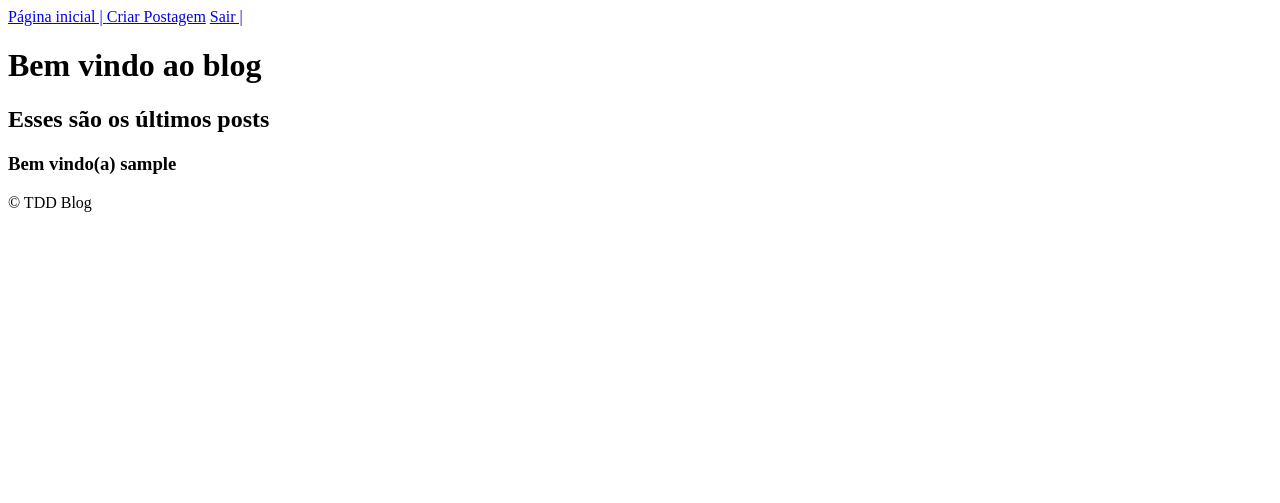
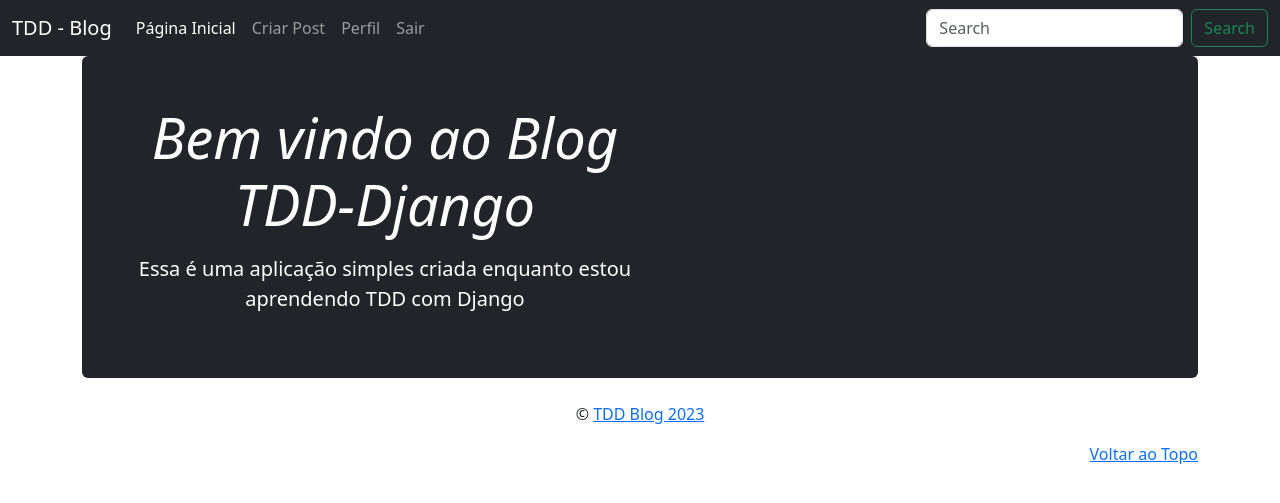
Before and after one commit to odiegofarias/tdd-django, a Django app: page /posts/ in a window 1280 px wide. Shown: the top 503 px of the page. Run offline with Django 4.2, Linux system fonts and the light colour scheme; the visitor is signed in with stand-in values (Sample User, id 1); data that the repository does not hold is empty.

Commit message:
Adicionados alguns estilos aos templates

```diff
--- a/myblog/settings.py
+++ b/myblog/settings.py
@@ -39,7 +39,10 @@ INSTALLED_APPS = [
     'django.contrib.staticfiles',
     'posts',
     'accounts',
+    'crispy_forms',
 ]
+
+CRISPY_TEMPLATE_PACK = 'bootstrap'
 
 MIDDLEWARE = [
     'django.middleware.security.SecurityMiddleware',
--- a/posts/views.py
+++ b/posts/views.py
@@ -1,6 +1,7 @@
 from django.shortcuts import render, redirect
 from .models import Post
 from .forms import PostCreationForm
+from django.contrib.auth.decorators import login_required
 
 
 def index(request):
@@ -16,6 +17,7 @@ def post_detail(request, id):
 
     return render(request, 'posts/detail.html', context)
 
+@login_required
 def create_post(request):
     form = PostCreationForm()
 
--- a/requirements.txt
+++ b/requirements.txt
@@ -3,6 +3,7 @@ attrs==22.2.0
 colorama==0.4.6
 coverage==7.0.3
 Django==4.1.4
+django-crispy-forms==1.14.0
 iniconfig==1.1.1
 model-bakery==1.9.0
 packaging==22.0
--- a/templates/accounts/password_reset.html
+++ b/templates/accounts/password_reset.html
@@ -1,4 +1,5 @@
 {% extends 'base.html' %}
+{% load crispy_forms_tags %}
 
 {% block content %}
 
@@ -6,8 +7,8 @@
     <p>Informe o endereço de email associado à sua conta</p>
     <form action="" method="post">
         {% csrf_token %}
-        {{ form.as_p }}
-        <input type="submit" value="Enviar">
+        {{ form|crispy }}
+        <input type="submit" value="Redefinir a Senha" class="btn btn-primary mt-2">
         <small><p><a href="{% url 'accounts:login_page' %}">Entrar</a></p></small>
     </form>
 {% endblock content %}
--- a/templates/accounts/password_reset_confirm.html
+++ b/templates/accounts/password_reset_confirm.html
@@ -1,11 +1,11 @@
 {% extends 'base.html' %}
-
+{% load crispy_forms_tags %}
 
 {% block content %}
     <h1>Troque sua senha</h1>
     <form action="" method="post">
         {% csrf_token %}
-        {{ form.as_p }}
+        {{ form|crispy }}
         <input type="submit" value="Trocar senha">
     </form>
 {% endblock content %}
--- a/templates/accounts/register.html
+++ b/templates/accounts/register.html
@@ -1,4 +1,5 @@
 {% extends 'base.html' %}
+{% load crispy_forms_tags %}
 
 
 {% block content %}
@@ -6,8 +7,8 @@
     <h1>Crie sua conta</h1>
     <form action="" method="POST">
         {% csrf_token %}
-        {{ form.as_p }}
-        <button type="submit" value="Enviar">Enviar</button>
+        {{ form|crispy }}
+        <button type="submit" value="Enviar" class="btn btn-primary">Enviar</button>
     </form>
 
 {% endblock content %}
--- a/templates/base.html
+++ b/templates/base.html
@@ -5,28 +5,77 @@
     <meta http-equiv="X-UA-Compatible" content="IE=edge">
     <meta name="viewport" content="width=device-width, initial-scale=1.0">
     <title>TDD- Django Blog </title>
+    <link href="https://cdn.jsdelivr.net/npm/bootstrap@5.3.0-alpha1/dist/css/bootstrap.min.css" rel="stylesheet" integrity="sha384-GLhlTQ8iRABdZLl6O3oVMWSktQOp6b7In1Zl3/Jr59b6EGGoI1aFkw7cmDA6j6gD" crossorigin="anonymous">
 </head>
 <body>
     <header>
-        {% if user.is_authenticated %}
-            <a href="{% url 'posts:index' %}">Página inicial | </a>
-            <a href="{% url 'posts:create_post' %}">Criar Postagem</a>
-            <a href="{% url 'accounts:logout_page' %}">Sair | </a>
-        {% else %}
-            <a href="{% url 'posts:index' %}">Página inicial | </a>
-            <a href="{% url 'accounts:signup-view' %}">Registrar |</a>
-            <a href="{% url 'accounts:login_page' %}">Entrar</a>
-        {% endif %}
+        <nav class="navbar navbar-expand-lg navbar-dark bg-dark">
+            <div class="container-fluid">
+              <a class="navbar-brand" href="{% url 'posts:index' %}">TDD - Blog</a>
+              <button
+                class="navbar-toggler"
+                type="button"
+                data-bs-toggle="collapse"
+                data-bs-target="#navbarSupportedContent"
+                aria-controls="navbarSupportedContent"
+                aria-expanded="false"
+                aria-label="Toggle navigation"
+              >
+                <span class="navbar-toggler-icon"></span>
+              </button>
+              <div class="collapse navbar-collapse" id="navbarSupportedContent">
+                <ul class="navbar-nav me-auto mb-2 mb-lg-0">
+                  <li class="nav-item">
+                    <a class="nav-link active" aria-current="page" href="{% url 'posts:index' %}">Página Inicial</a>
+                  </li>
+                  {% if user.is_authenticated %}
+                    <li class="nav-item">
+                        <a class="nav-link" href="{% url 'posts:create_post' %}">Criar Post</a>
+                    </li>
+                    <li class="nav-item">
+                      <a class="nav-link" href="#">Perfil</a>
+                    </li>
+                    <li class="nav-item">
+                        <a class="nav-link" href="{% url 'accounts:logout_page' %}">Sair</a>
+                    </li>
+                  {% else %}
+                    <li class="nav-item">
+                        <a class="nav-link" href="{% url 'accounts:signup-view' %}">Registrar</a>
+                    </li>
+                    <li class="nav-item">
+                        <a class="nav-link" href="{% url 'accounts:login_page' %}">Entrar</a>
+                    </li>
+                  {% endif %}
+
+                </ul>
+                <form class="d-flex" role="search">
+                  <input
+                    class="form-control me-2"
+                    type="search"
+                    placeholder="Search"
+                    aria-label="Search"
+                  />
+                  <button class="btn btn-outline-success" type="submit">Search</button>
+                </form>
+              </div>
+            </div>
+          </nav>
     </header>
 
-    {% block content %}
+    <main class="container">
+      {% block content %}
 
-    {% endblock content %}
+      {% endblock content %}
+      <footer class="blog-footer">
+        <p class="text text-center">&copy; <a href="">TDD Blog 2023</a>
+        <p class="text text-end">
+          <a href="#">Voltar ao Topo</a>
+        </p>
+    </footer>
+    </main>
 
-    <footer>
-        &copy; TDD Blog <script>
-            new Date().getFullYear()
-        </script>
-    </footer>
+
+
+    <script src="https://cdn.jsdelivr.net/npm/bootstrap@5.3.0-alpha1/dist/js/bootstrap.bundle.min.js" integrity="sha384-w76AqPfDkMBDXo30jS1Sgez6pr3x5MlQ1ZAGC+nuZB+EYdgRZgiwxhTBTkF7CXvN" crossorigin="anonymous"></script>
 </body>
 </html>
--- a/templates/posts/create_post.html
+++ b/templates/posts/create_post.html
@@ -1,10 +1,12 @@
 {% extends 'base.html' %}
+{% load crispy_forms_tags %}
 
 
 {% block content %}
     <form action="" method="post">
         {% csrf_token %}
-        {{ form.as_p }}
-        <input type="submit" value="Publicar">
+        {{ form|crispy }}
+        <input type="submit" value="Publicar" class="btn btn-primary mt-2">
     </form>
+    <br><br><br>
 {% endblock content %}
--- a/templates/posts/index.html
+++ b/templates/posts/index.html
@@ -1,21 +1,24 @@
 {% extends 'base.html' %}
 
 {% block content %}
-    <h1>Bem vindo ao blog</h1>
-    <h2>Esses são os últimos posts</h2>
-    {% if user.is_authenticated %}
-        <h3>Bem vindo(a) {{ request.user }}</h3>
-    {% endif %}
-
+    <div class="text text-center p-4 p-md-5 mb-4 rounded text-bg-dark">
+        <div class="text text-center col-md-6 px-0">
+          <h1 class="display-4 fst-italic">Bem vindo ao Blog TDD-Django</h1>
+          <p class="lead my-3">
+            Essa é uma aplicação simples criada enquanto estou aprendendo TDD com Django
+          </p>
+        </div>
+      </div>
 
     {% for post in posts %}
-        <div class="post">
-            <a href="{% url 'posts:post-detail' post.id %}">{{ post.title }}</a>
-            <p>{{ post.body|truncatewords:30 }}</p>
-            <p>Postado por: <a href="">{{ post.author }}</a></p>
-            <small> {{ post.created_at }}</p></small>
-            <hr>
-        </div>
+        <article class="blog-post">
+            <h2 class="blog-post-title mb-1"><a href="{% url 'posts:post-detail' post.id %}"> {{ post.title }}</a></h2>
+            <p class="blog-post-meta">{{ post.created_at }} por <a href="#">{{ post.author }}</a></p>
+            <p>
+              {{ post.body|truncatewords:30 }}
+            </p>
+            <hr />
+          </article>
     {% endfor %}
 
 {% endblock content %}
```
Also changed, not shown: posts/forms.py (+18 -0 lines), posts/tests/test_postcreation.py (+15 -0 lines), templates/accounts/login.html (+4 -3 lines).
